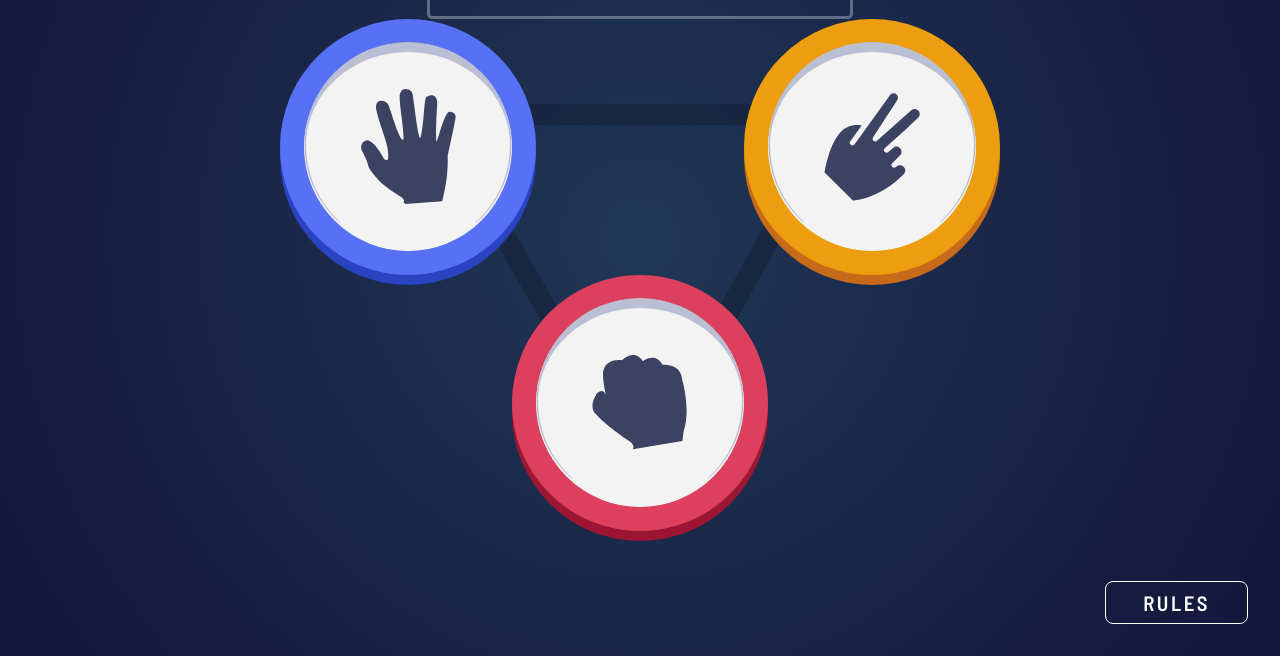
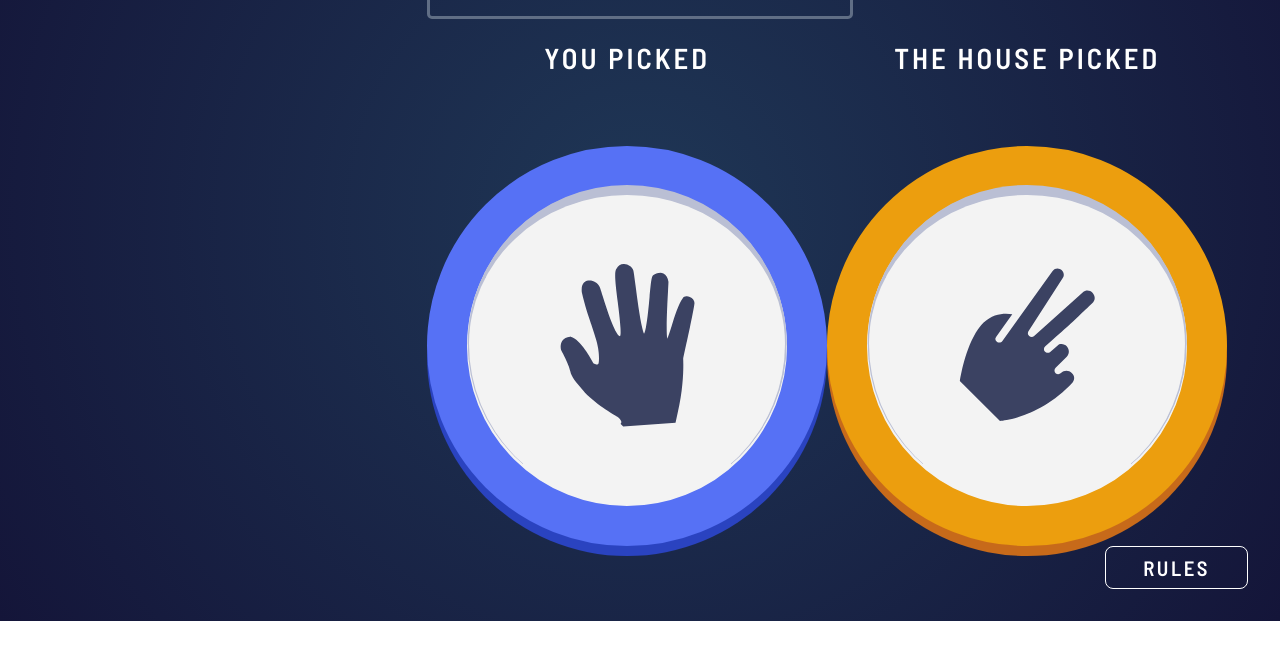
Before and after one commit to LaLeonie/Rock-Paper-Scissors, a website: page index.html in a window 1280 px wide. Both pictures are taken after a click on the element 408 px from the left and 329 px from the top of the page. Shown: the part 182-838 px from the top of the page. After the commit the page ends 803 px from the top, so only its background shows below. Drawn offline with Linux system fonts and the light colour scheme.

Commit message:
adds first step functionality

```diff
--- a/app.js
+++ b/app.js
@@ -1,11 +1,11 @@
-let closeRulesButton;
+console.log(localStorage);
 
 // define game object
-const initialGame = {
-  gameStatus: "firstStep",
+const gameStatus = {
+  step: "StepOne",
   player: {
     currentPick: {
-      selectiion: "",
+      selection: "",
       selectionClass: "",
       beats: "",
     },
@@ -29,12 +29,16 @@ const rules = [
   { selection: "rock", selectionClass: "button--rock", beats: "scissors" },
 ];
 
+const findBeats = (el) => {
+  return rules.filter((obj) => obj.selection == el)[0].beats;
+};
+
 //SETUP
 //sets initial localStorage
 let storedGame = JSON.parse(localStorage.getItem("RPS"));
 if (!storedGame) {
-  localStorage.setItem("RPS", JSON.stringify(initialGame));
-  storedGame = JSON.parse(JSON.stringify(initialGame));
+  localStorage.setItem("RPS", JSON.stringify(gameStatus));
+  storedGame = JSON.parse(JSON.stringify(gameStatus));
 }
 
 //adds player.overallScore from localStorage to DOM
@@ -43,12 +47,23 @@ document.querySelector(".Card__score").textContent = score;
 
 //THE GAME
 //1 - Update game.player
-const updatePlayer = (e) => {
-  //get class that is selected
-  //set currentPick
+const updatePlayer = (arr) => {
+  storedGame.player.currentPick = {
+    selection: arr[1].substring(5),
+    selectionClass: arr[1],
+    beats: findBeats(arr[1].substring(5)),
+  };
+  console.log("storedGame", storedGame);
 };
 
 //2 & 4 - Update DOM
+const updateDOM = (buttonEl, gameObj, newClass) => {
+  const gameSection = document.querySelector(".GameSection");
+  gameSection.classList.remove(gameObj.step);
+  gameSection.classList.add(newClass);
+  buttonEl.classList.remove(buttonEl.classList.item(1));
+};
+
 //upon gamestatus change
 
 //score change
@@ -60,7 +75,11 @@ const updatePlayer = (e) => {
 //handle game button click
 const handlePlay = (e) => {
   e.preventDefault();
-  console.log(e.target);
+  console.log(e.target.classList);
+  updatePlayer(e.target.classList);
+  updateDOM(e.target, gameStatus, "StepTwo");
+  gameStatus.step = "StepTwo";
+
   //Create Promise that
   //1. Updates game.player
   //2. Updates GameSection DOM with new game.gameStatus and game.player
@@ -83,15 +102,11 @@ const toggleRulesPopup = (e) => {
 
 // add event listeners to all  buttons
 document.addEventListener("DOMContentLoaded", function () {
-  const paperButton = document.querySelector(".button--paper");
-  const scissorsButton = document.querySelector(".button--scissors");
-  const rockButton = document.querySelector(".button--rock");
+  const playButtons = document.querySelectorAll(".GameSection__button");
+  playButtons.forEach((btn) => btn.addEventListener("click", handlePlay));
+
   const rulesButton = document.querySelector(".LegendSection__button");
   const closeRulesButtons = document.querySelectorAll(".RulesPopup__button");
-  console.log(closeRulesButtons);
-  paperButton.addEventListener("click", handlePlay);
-  scissorsButton.addEventListener("click", handlePlay);
-  rockButton.addEventListener("click", handlePlay);
   rulesButton.addEventListener("click", toggleRulesPopup);
   closeRulesButtons.forEach((btn) =>
     btn.addEventListener("click", toggleRulesPopup)
--- a/index.html
+++ b/index.html
@@ -34,7 +34,7 @@
         <div class="GameSection__row GameSection__row--first">
           <div class="GameSection__item">
             <div class="GameSection__button button--paper">
-              <button class="btn" aria-label="paper"></button>
+              <button class="btn btn--paper" aria-label="paper"></button>
             </div>
             <span class="GameSection__caption">You Picked</span>
           </div>
@@ -44,7 +44,7 @@
           </div>
           <div class="GameSection__item">
             <div class="GameSection__button button--scissors">
-              <button class="btn" aria-label="scissors"></button>
+              <button class="btn btn--scissors" aria-label="scissors"></button>
             </div>
             <span class="GameSection__caption">The House Picked</span>
           </div>
@@ -52,7 +52,7 @@
         <div class="GameSection__row GameSection__row--second">
           <div class="GameSection__item">
             <div class="GameSection__button button--rock">
-              <button class="btn" aria-label="rock"></button>
+              <button class="btn btn--rock" aria-label="rock"></button>
             </div>
           </div>
           <div class="GameSection__result GameSection__result--mobile">
```
